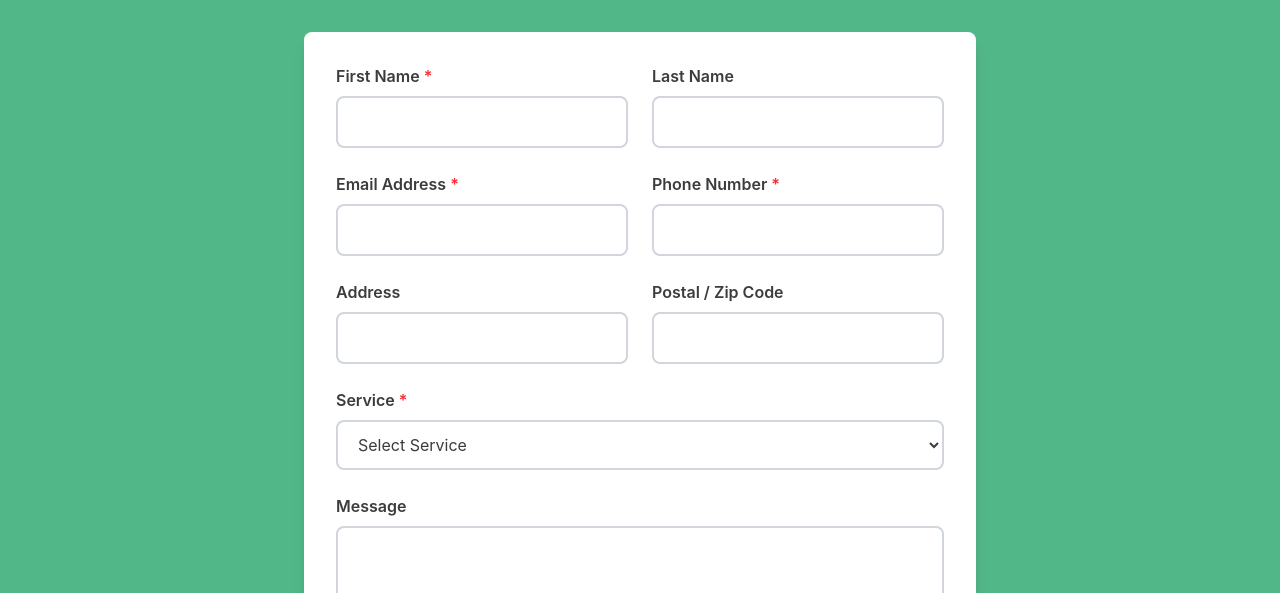
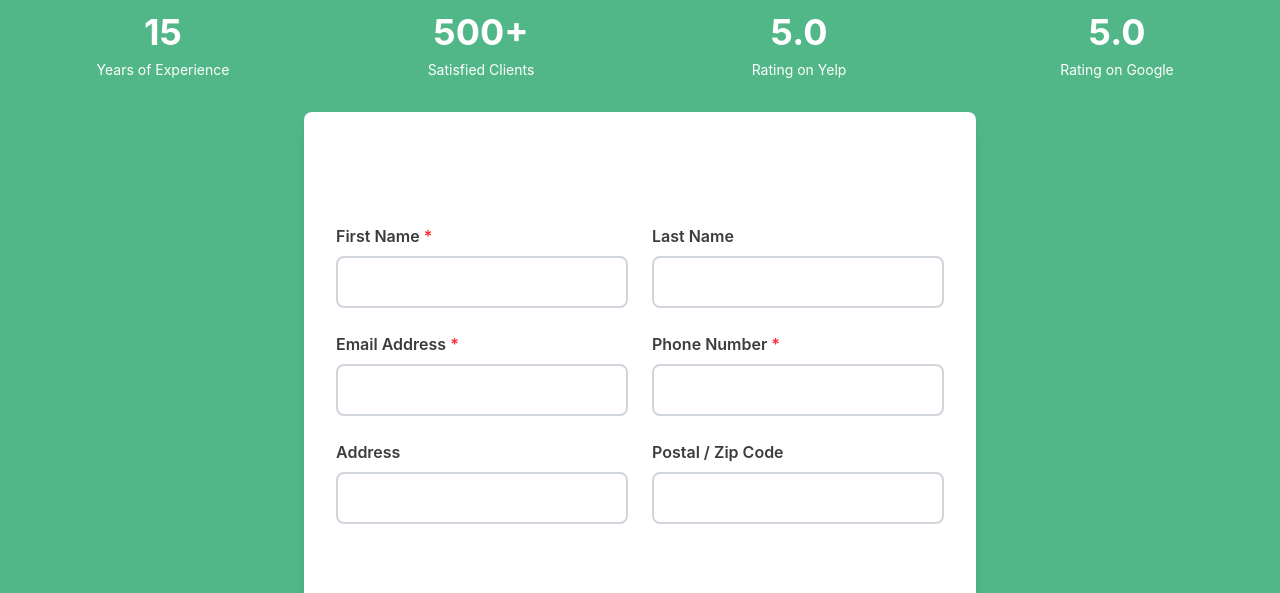
Before and after one commit to Garvitdudeja/PalmRenovation, a Next.js app: page /thank-you in a window 1280 px wide. Shown: the part 1327-1920 px from the top of the page. Built offline with nearby package versions, Linux system fonts and the light colour scheme; no server answers.

Commit message:
ui fixes

```diff
--- a/app/thank-you/page.tsx
+++ b/app/thank-you/page.tsx
@@ -13,7 +13,7 @@
 
 export default function ThankYouPage() {
     return (
-        <main className="min-h-screen">
+        <main className="min-h-screen pb-20">
             <PageHero
                 title="Thank You"
                 backgroundImage="/images/kitchen-remodeling/herobanner.webp"
--- a/components/ContactForm.tsx
+++ b/components/ContactForm.tsx
@@ -78,7 +78,7 @@
 
   return (
     <form onSubmit={handleSubmit} className={`${bgClass} ${textClass} p-8 rounded-lg shadow-lg`}>
-      <div className="grid grid-cols-1 md:grid-cols-2 gap-6 mb-6">
+      <div className="grid grid-cols-1 md:grid-cols-2 gap-6 mb-6 py-20">
         <div>
           <label htmlFor={`${formId}-firstName`} className="block text-charcoal-gray font-semibold mb-2">
             First Name <span className="text-red-500">*</span>
```
